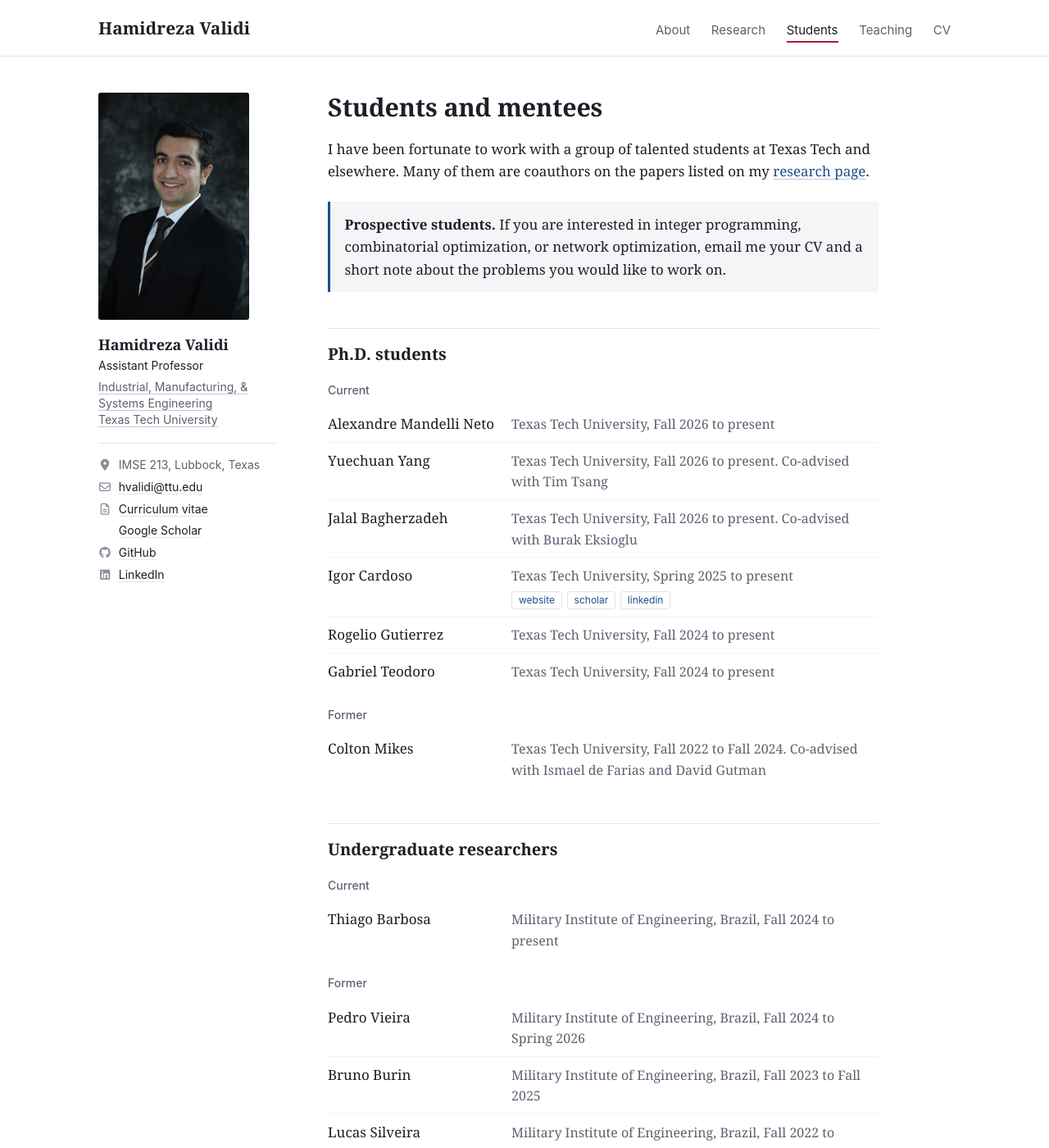
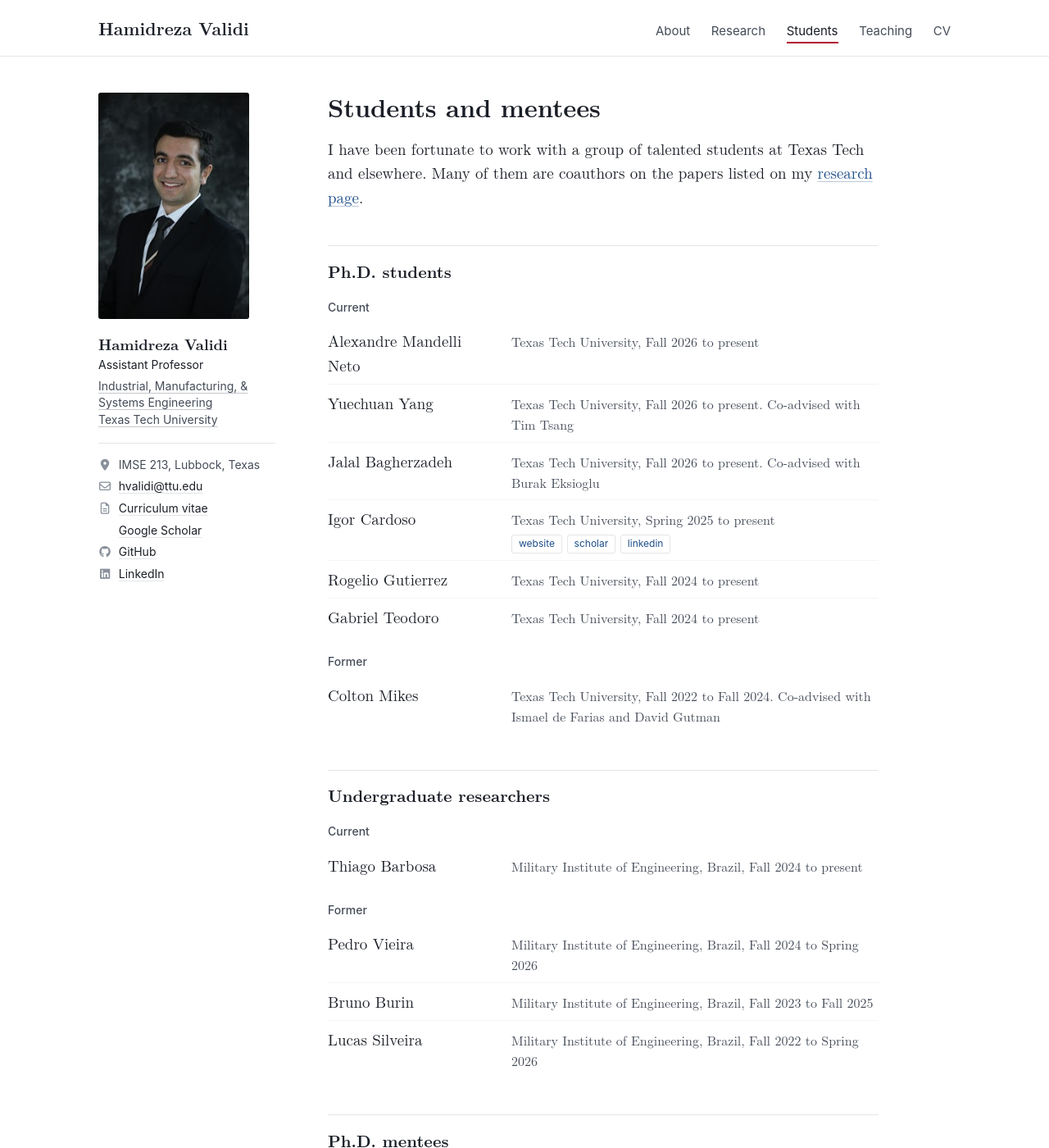
Before and after one commit to hamidrezavalidi/hamidrezavalidi.github.io, a Jekyll site: the page built from students.html, in a window 1280 px wide and 1400 px high. Shown: the whole window at 82% size. Built offline with Jekyll 4.4.1, drawn with Linux system fonts in a browser that asks for light colours; some web fonts are replaced; a style sheet for code colours, icons or effects is not loaded.

Commit message:
Add files via upload

```diff
--- a/_includes/head.html
+++ b/_includes/head.html
@@ -13,9 +13,8 @@
 <meta name="twitter:card" content="summary">
 <meta name="theme-color" content="#ffffff">
 <link rel="icon" href="{{ '/assets/img/favicon.svg' | relative_url }}" type="image/svg+xml">
-<link rel="preconnect" href="https://fonts.googleapis.com">
-<link rel="preconnect" href="https://fonts.gstatic.com" crossorigin>
-<link rel="stylesheet" href="https://fonts.googleapis.com/css2?family=Charis+SIL:ital,wght@0,400;0,700;1,400&display=swap">
+<link rel="preconnect" href="https://cdn.jsdelivr.net" crossorigin>
+<link rel="stylesheet" href="https://cdn.jsdelivr.net/gh/aaaakshat/cm-web-fonts@latest/font/Serif/cmun-serif.css">
 <link rel="stylesheet" href="https://cdnjs.cloudflare.com/ajax/libs/font-awesome/6.5.2/css/all.min.css" crossorigin="anonymous" referrerpolicy="no-referrer">
 <link rel="stylesheet" href="https://cdn.jsdelivr.net/gh/jpswalsh/academicons@1/css/academicons.min.css">
 <link rel="stylesheet" href="{{ '/assets/css/main.css' | relative_url }}">
--- a/assets/css/main.css
+++ b/assets/css/main.css
@@ -1,19 +1,19 @@
 /* Hamidreza Validi: site styles
-   Type: Charter (Charis SIL) for text, the system sans-serif for navigation and small labels.
+   Type: Computer Modern (the LaTeX font) for text, the system sans-serif for navigation and small labels.
    Palette: paper #fff, ink #1b1f27, muted #5a6270, hairline #e3e5e8,
    link blue #1d4e89, scarlet accent #b0182f (awards only). */
 
 :root {
   --paper: #ffffff;
   --ink: #1b1f27;
-  --muted: #5a6270;
+  --muted: #454c58;
   --faint: #8a919c;
   --rule: #e3e5e8;
   --wash: #f4f5f7;
   --link: #1d4e89;
   --link-hover: #133763;
   --accent: #b0182f;
-  --serif: "Charis SIL", Charter, "Bitstream Charter", "Sitka Text", Cambria, Georgia, serif;
+  --serif: "Computer Modern Serif", "Latin Modern Roman", "CMU Serif", Georgia, serif;
   --sans: -apple-system, BlinkMacSystemFont, "Segoe UI", Roboto, "Helvetica Neue", Arial, sans-serif;
   --measure: 42rem;
   --side: 13.5rem;
@@ -28,8 +28,9 @@ body {
   background: var(--paper);
   color: var(--ink);
   font-family: var(--serif);
-  font-size: 1.0625rem;
-  line-height: 1.6;
+  font-size: 1.1875rem;
+  line-height: 1.55;
+  -webkit-font-smoothing: antialiased;
   font-feature-settings: "kern", "liga";
   text-rendering: optimizeLegibility;
 }
--- a/students.html
+++ b/students.html
@@ -9,9 +9,6 @@ description: Ph.D. students, undergraduate researchers, and mentees advised by H
 
 <p>I have been fortunate to work with a group of talented students at Texas Tech and elsewhere. Many of them are coauthors on the papers listed on my <a href="{{ '/research/' | relative_url }}">research page</a>.</p>
 
-<aside class="note">
-  <p><strong>Prospective students.</strong> If you are interested in integer programming, combinatorial optimization, or network optimization, email me your CV and a short note about the problems you would like to work on.</p>
-</aside>
 
 {% assign groups = "phd|Ph.D. students;undergrad|Undergraduate researchers;phd_mentees|Ph.D. mentees;undergrad_mentees|Undergraduate mentees" | split: ";" %}
 {% for gdef in groups %}
```
Also changed, not shown: README.md.
